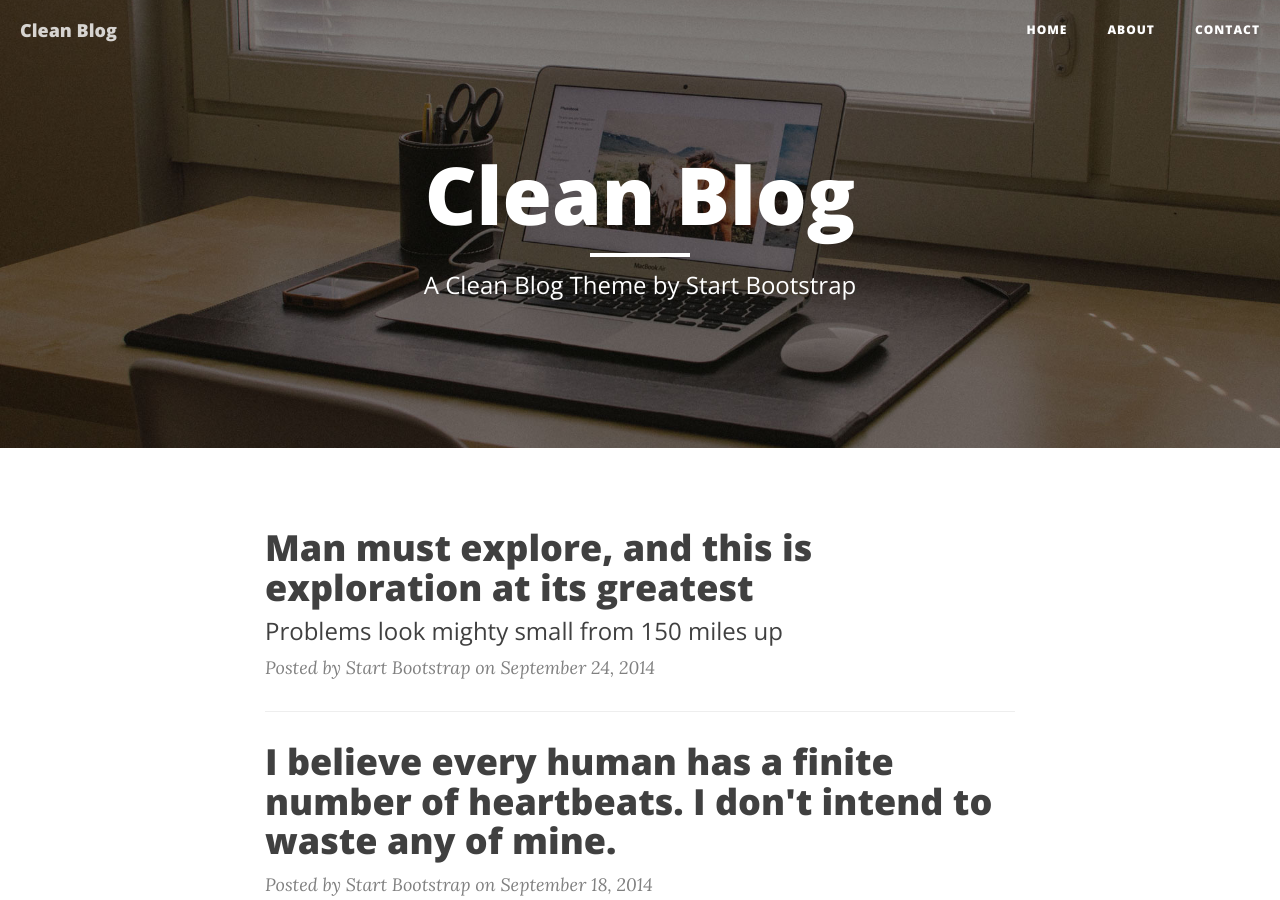
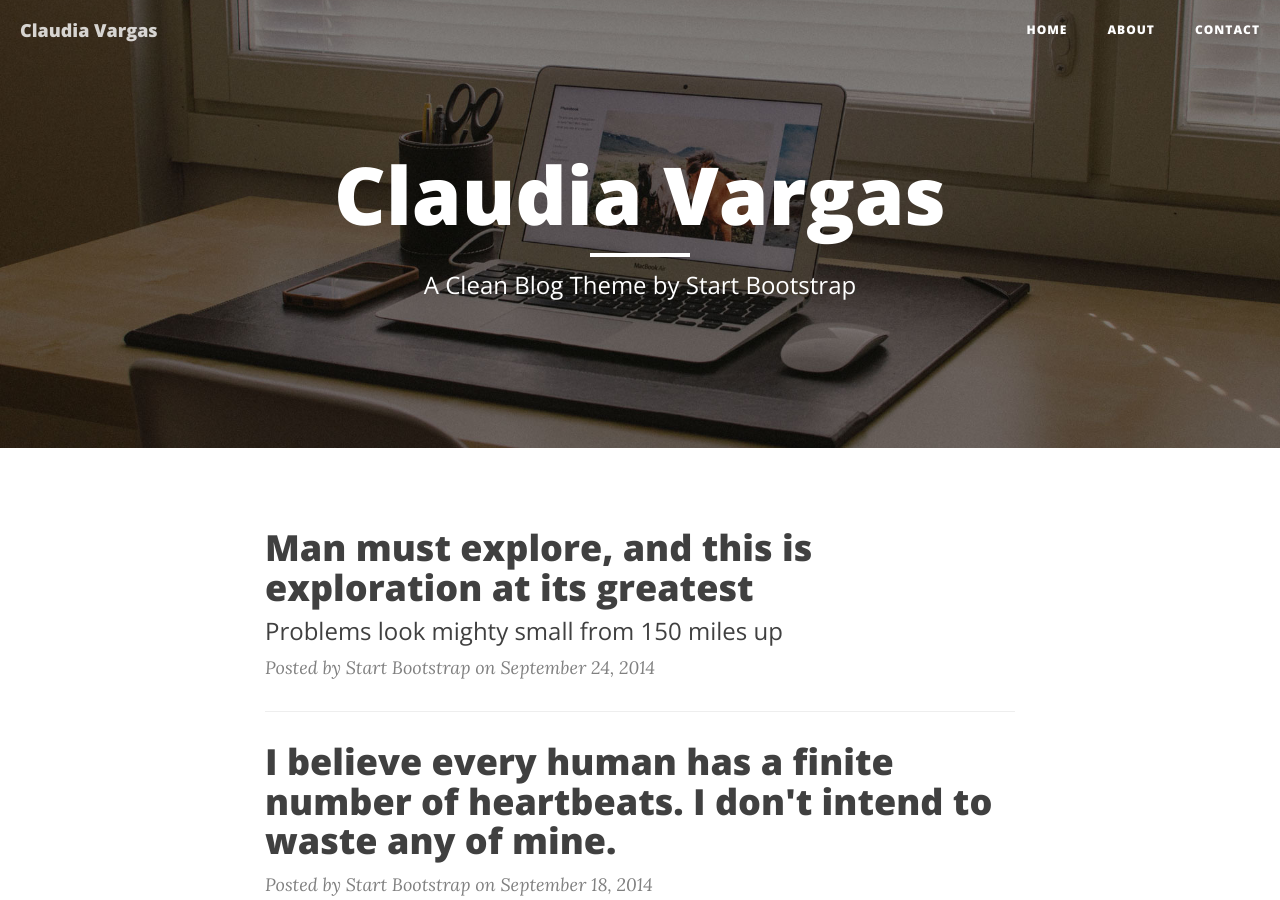
Before and after one commit to claucvk/claucvk.github.io, a Jekyll site: the page built from index.html, in a window 1280 px wide and 900 px high. Built offline with Jekyll 4.4.1, drawn with Linux system fonts in a browser that asks for light colours; nearby versions of some CDN libraries; the list of posts is cut into pages by our own code; some of the changed text lies outside the part shown.

Commit message:
cambio de header datos personales

```diff
--- a/_config.yml
+++ b/_config.yml
@@ -1,13 +1,13 @@
 # Site settings
-title: Clean Blog
+title: Claudia Vargas
 header-img: img/home-bg.jpg
-email: your-email@yourdomain.com
+email: claudiacv22@gmail.com
 description: "Write your site description here. It will be used as your sites meta description as well!"
 baseurl: ""
 url: "http://claucvk.github.io"
-twitter_username: SBootstrap
-github_username:  davidtmiller
-facebook_username:  IronSummitMedia
+twitter_username:
+github_username:  claucvk
+facebook_username: ClauKV
 
 # Build settings
 markdown: kramdown
```
